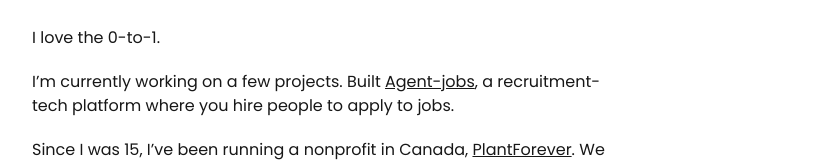
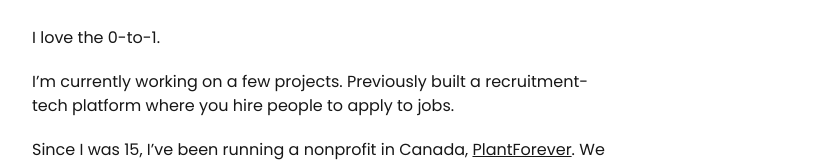
Before and after one commit to marmikpatel19/marmik-patel-website, a Next.js app: page /founder in a window 1280 px wide. Shown: the part 138-302 px from the top of the page, without its empty margins (222-1057 px from the left). Built offline with nearby package versions, Linux system fonts and the light colour scheme.

Commit message:
remove agent links

```diff
--- a/app/engineer/page.tsx
+++ b/app/engineer/page.tsx
@@ -7,9 +7,7 @@ export default function Engineer(){
     const lines: (string | JSX.Element)[] = [
         "I'm a software engineer at meta in the bay, working on whatsapp.",
         <>
-            I have experience building{" "}
-            <a href="https://www.agent-jobs.com" className="underline">Agent-jobs</a>
-            , and last year I worked on payments at a{" "}
+            I have experience building a startup and have worked on payments at a{" "}
             <a href="https://www.7shifts.com" className="underline">series-c startup</a>.
         </>,
         <>
--- a/app/founder/page.tsx
+++ b/app/founder/page.tsx
@@ -7,9 +7,7 @@ export default function Founder(){
     const lines: (string | JSX.Element)[] = [
         "I love the 0-to-1.",
         <>
-            I’m currently working on a few projects. Built {" "}
-            <a href="https://www.agent-jobs.com" className="underline" target="_blank" rel="noopener noreferrer">Agent-jobs</a>
-            , a recruitment-tech platform where you hire people to apply to jobs.
+            I’m currently working on a few projects. Previously built a recruitment-tech platform where you hire people to apply to jobs.
         </>,
         <>
             Since I was 15, I’ve been running a nonprofit in Canada,{" "}
```
